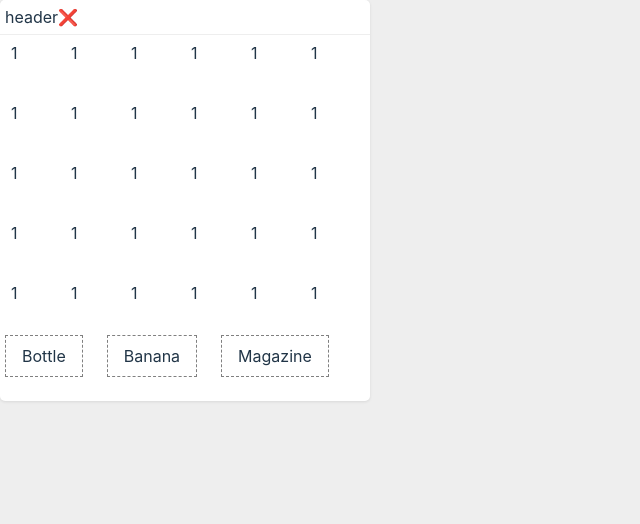
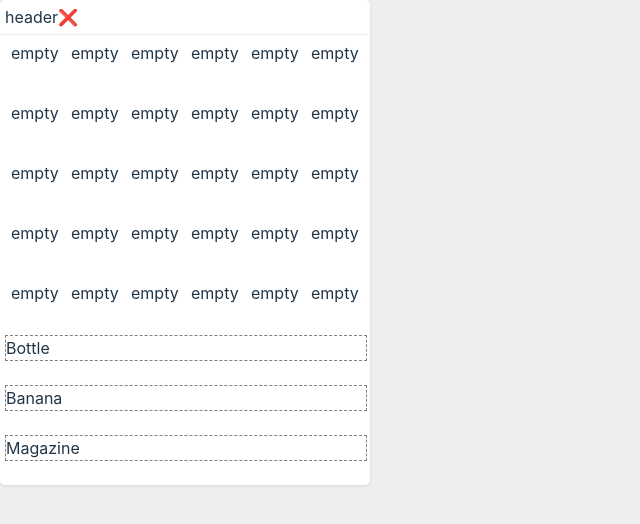
Before and after one commit to Ruriko-Yuu/AL-WebGame, a React (Vite) app: page / in a window 1280 px wide. Shown: the top 524 px of the page, without its empty margins (0-640 px from the left). Built offline with nearby package versions, Linux system fonts and the light colour scheme.

Commit message:
✨道具移动只增不减

```diff
--- a/src/components/inventory/field.tsx
+++ b/src/components/inventory/field.tsx
@@ -3,6 +3,7 @@ import styled from "styled-components";
 import { memo } from "react";
 import { useDrop } from "react-dnd";
 import { quickFor } from "@/utils/tools";
+import { Item } from "./item";
 export interface FieldProps {
   list: any;
 }
@@ -26,6 +27,7 @@ export const Field: FC<FieldProps> = memo(({ list }) => {
       useDrop({
         accept: ["1"],
         drop: (item) => {
+          list[i] = item
           console.log(item, i);
         },
         collect: (monitor) => ({
@@ -39,7 +41,7 @@ export const Field: FC<FieldProps> = memo(({ list }) => {
     <FieldContainer style={{ width: "360px", height: "300px" }}>
       {list.map((ele: any, idx: number) => (
         <li ref={dropList[idx][1]} key={idx}>
-          {1}
+          {ele.name ? <Item item={ele} /> : <>empty</>}
         </li>
       ))}
     </FieldContainer>
--- a/src/components/inventory/item.tsx
+++ b/src/components/inventory/item.tsx
@@ -5,7 +5,8 @@ import { useDrag } from "react-dnd";
 const style: CSSProperties = {
   border: "1px dashed gray",
   backgroundColor: "white",
-  padding: "0.5rem 1rem",
+  width: "100%",
+  height: "100%",
   marginRight: "1.5rem",
   marginBottom: "1.5rem",
   cursor: "move",
```
